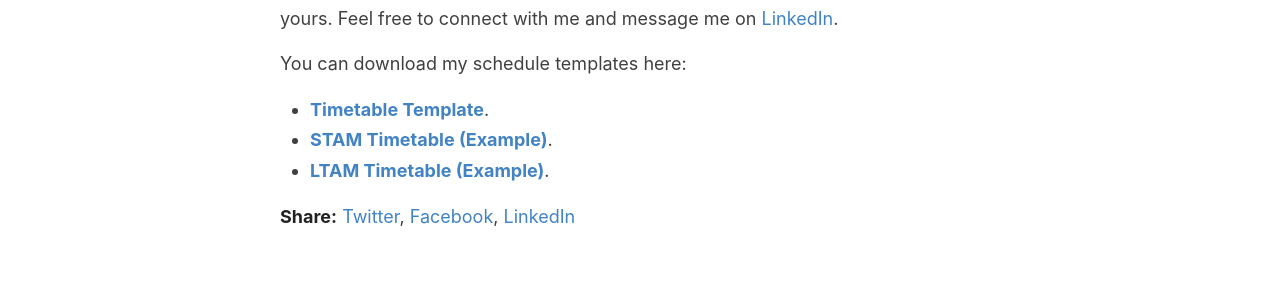
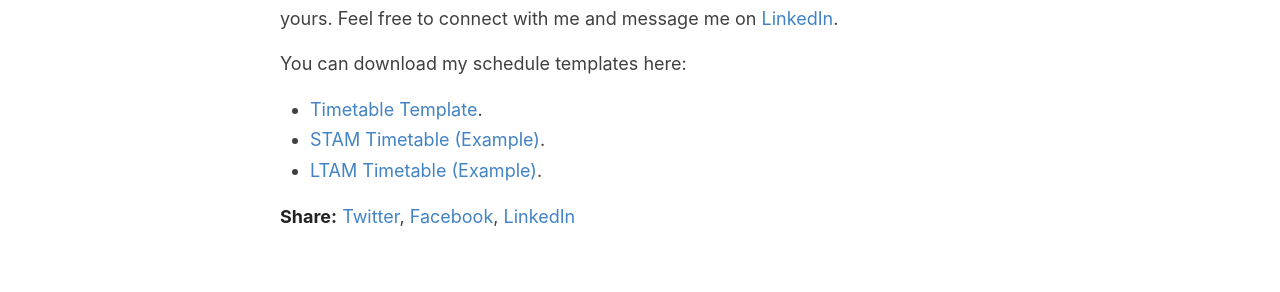
Before and after one commit to actuarialcat/actuarialcat.github.io, a Jekyll site: the page built from _posts/2020-12-24-How-to-pass-7-SOA.md, in a window 1280 px wide. Shown: the part 3841-4133 px from the top of the page. Built offline with Jekyll 4.4.1, drawn with Linux system fonts in a browser that asks for light colours.

Commit message:
Update 2020-12-24-How-to-pass-7-SOA.md

```diff
--- a/_posts/2020-12-24-How-to-pass-7-SOA.md
+++ b/_posts/2020-12-24-How-to-pass-7-SOA.md
@@ -123,6 +123,6 @@
 
 You can download my schedule templates here:
 
-- <a href="/files/2020-12-24-How-to-pass-7-SOA/Timetable Template.xlsx" target="_blank" onclick="tag_share_event('view_external_file', 'How-to-pass-7-SOA template');"><b>Timetable Template</b></a>.
-- <a href="/files/2020-12-24-How-to-pass-7-SOA/STAM Timetable (Example).xlsx" target="_blank" onclick="tag_share_event('view_external_file', 'How-to-pass-7-SOA template');"><b>STAM Timetable (Example)</b></a>.
-- <a href="/files/2020-12-24-How-to-pass-7-SOA/LTAM Timetable (Example).xlsx" target="_blank" onclick="tag_share_event('view_external_file', 'How-to-pass-7-SOA template');"><b>LTAM Timetable (Example)</b></a>.
+- <a href="/files/2020-12-24-How-to-pass-7-SOA/Timetable Template.xlsx" target="_blank" onclick="tag_share_event('view_external_file', 'How-to-pass-7-SOA template');">Timetable Template</a>.
+- <a href="/files/2020-12-24-How-to-pass-7-SOA/STAM Timetable (Example).xlsx" target="_blank" onclick="tag_share_event('view_external_file', 'How-to-pass-7-SOA template');">STAM Timetable (Example)</a>.
+- <a href="/files/2020-12-24-How-to-pass-7-SOA/LTAM Timetable (Example).xlsx" target="_blank" onclick="tag_share_event('view_external_file', 'How-to-pass-7-SOA template');">LTAM Timetable (Example)</a>.
```
